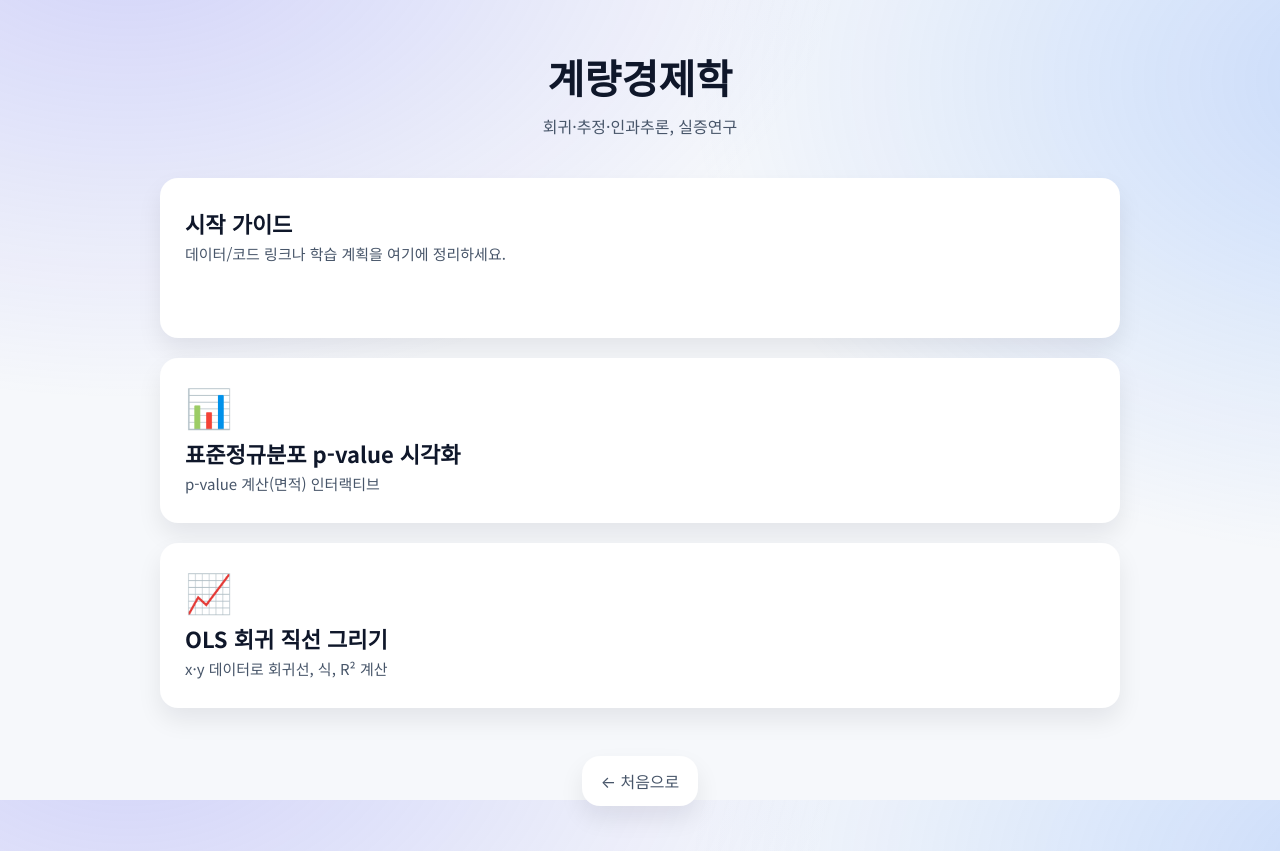
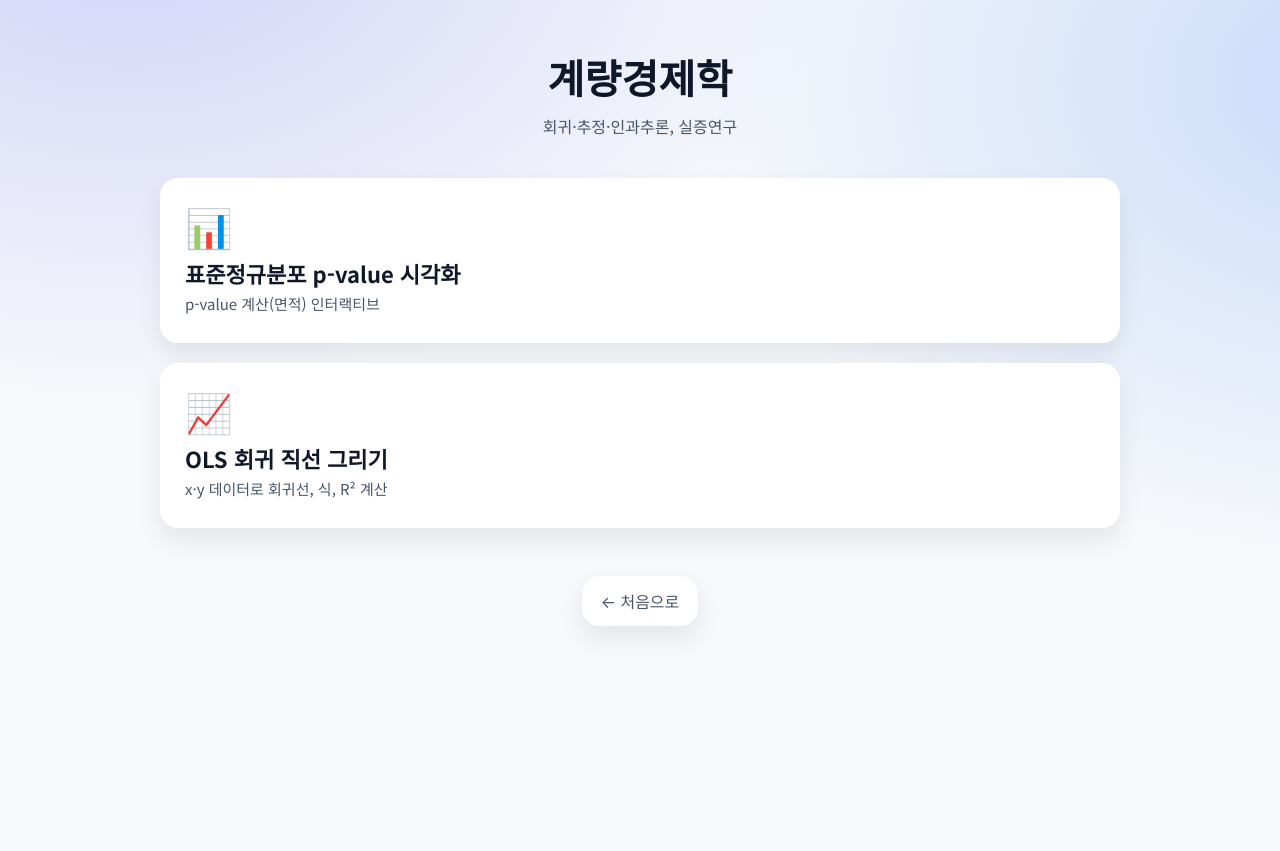
Before and after one commit to Aries0401-svc/aries0401-svc.github.io, a plain HTML site: page metrics/index.html in a window 1280 px wide. After the commit the page ends 800 px from the top, so only its background shows below. Drawn offline with Linux system fonts and the light colour scheme.

Commit message:
Update index.html

```diff
--- a/metrics/index.html
+++ b/metrics/index.html
@@ -16,10 +16,7 @@
   </header>
 
   <main class="grid" style="grid-template-columns:1fr;">
-    <section class="card" style="min-height:160px;">
-      <h2>시작 가이드</h2>
-      <p>데이터/코드 링크나 학습 계획을 여기에 정리하세요.</p>
-    </section>
+
 
     <!-- metrics/index.html 의 <main class="grid"> 안 어디든 추가 -->
 <a class="card" href="normal-distribution/">
```
